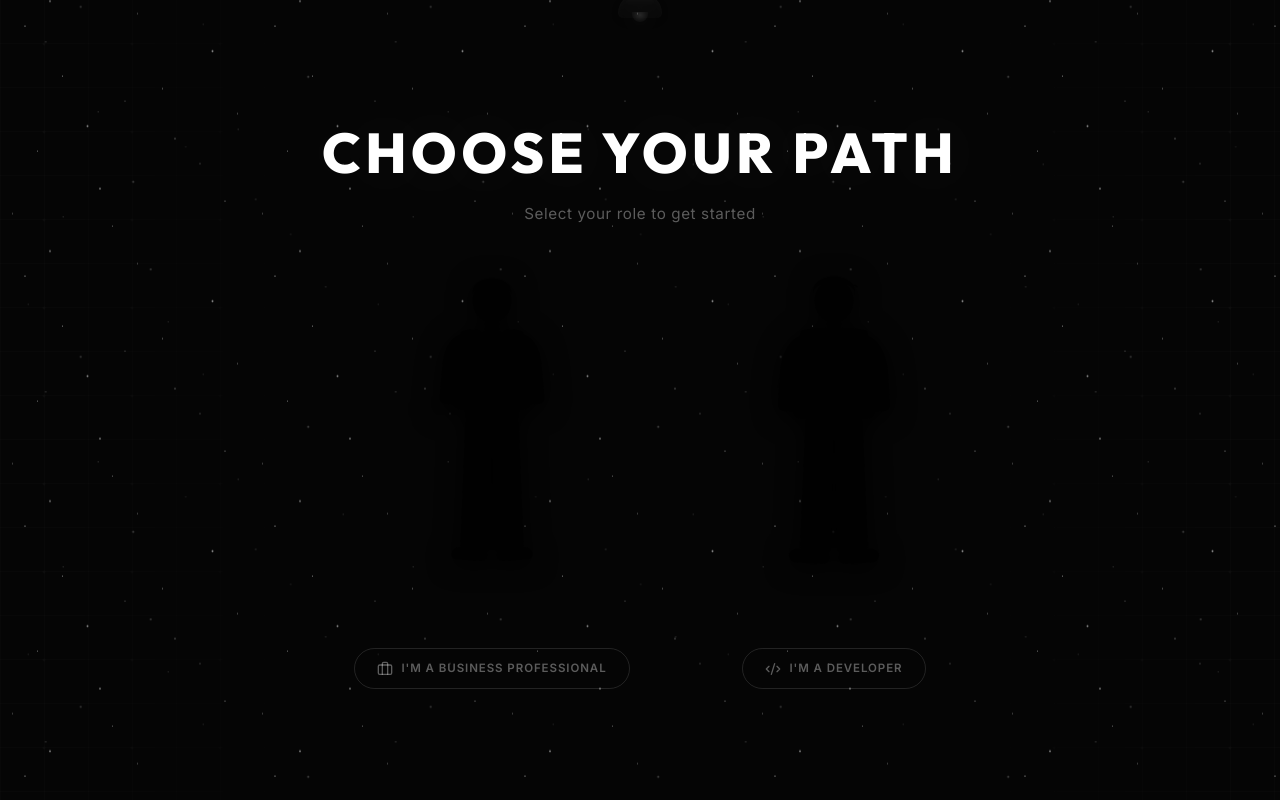
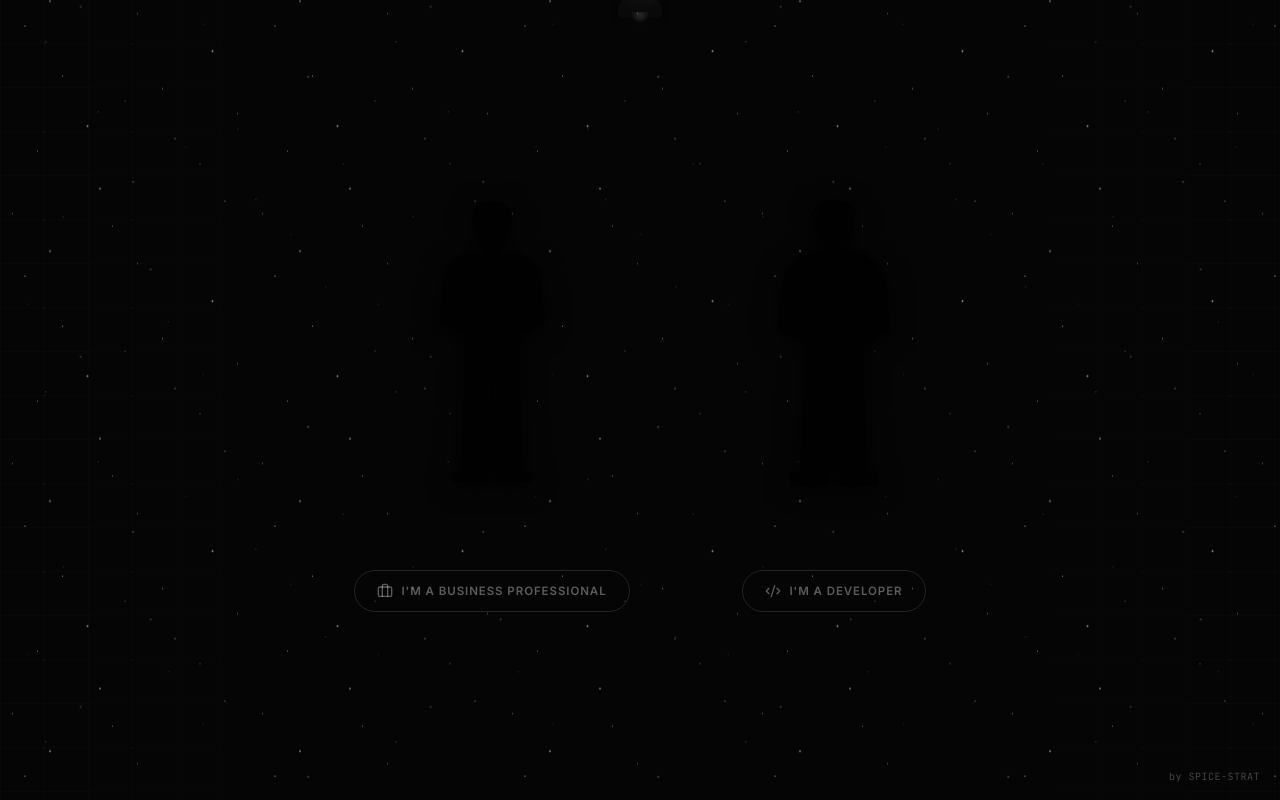
Before and after one commit to Utkarsh4518/FinanzInformatik--AI-x-Business-x-Tech--Spice-Strat, a Next.js app in the folder frontend/: page / in a window 1280 px wide. Built offline with nearby package versions, Linux system fonts and the light colour scheme.

Commit message:
updated landing page

```diff
--- a/frontend/components/landing-page.tsx
+++ b/frontend/components/landing-page.tsx
@@ -157,17 +157,6 @@ export function LandingPage({ onSelect }: LandingPageProps) {
             }}
           />
 
-          {/* Title */}
-          <motion.div
-            className="landing-title-block"
-            initial={{ y: -40, opacity: 0 }}
-            animate={{ y: 0, opacity: 1 }}
-            transition={{ delay: 0.3, duration: 0.6 }}
-          >
-            <h1 className="landing-title">CHOOSE YOUR PATH</h1>
-            <p className="landing-subtitle">Select your role to get started</p>
-          </motion.div>
-
           {/* Figures */}
           <div className="landing-figures">
             {/* Business */}
@@ -217,6 +206,16 @@ export function LandingPage({ onSelect }: LandingPageProps) {
             </motion.div>
           </div>
 
+          {/* Credit */}
+          <motion.span
+            className="absolute bottom-4 right-5 text-[10px] tracking-wider text-white/25 font-mono"
+            initial={{ opacity: 0 }}
+            animate={{ opacity: 1 }}
+            transition={{ delay: 1, duration: 0.8 }}
+          >
+            by SPICE-STRAT
+          </motion.span>
+
         </motion.div>
       ) : (
         <motion.div
--- a/frontend/components/sidebar.tsx
+++ b/frontend/components/sidebar.tsx
@@ -6,11 +6,9 @@ import {
   Circle,
   Clock,
   Code2,
-  ExternalLink,
   Folder,
   GitCommitHorizontal,
   GitFork,
-  Globe,
   Loader2,
   Search,
   Star,
@@ -22,7 +20,6 @@ import { motion } from "framer-motion";
 import { useMode } from "@/lib/mode-context";
 import { Skeleton } from "@/components/ui/skeleton";
 import { fetchRepos, fetchJiraProjects, fetchJiraIssues, fetchCommits } from "@/lib/api";
-import { websites } from "@/lib/mock-data";
 import type { CommitSummary, JiraIssue, JiraProject, MainView, RepoSummary, SidebarTab } from "@/lib/types";
 
 
@@ -42,7 +39,6 @@ const tabs: { id: SidebarTab; label: string; icon: React.ComponentType<{ classNa
   { id: "projects", label: "Projects", icon: Folder },
   { id: "commits", label: "Commits", icon: GitCommitHorizontal },
   { id: "jira", label: "Jira", icon: TicketCheck },
-  { id: "websites", label: "Websites", icon: Globe },
 ];
 
 const statusIcon: Record<string, React.ComponentType<{ className?: string }>> = {
@@ -279,41 +275,6 @@ export function Sidebar({
           </div>
         )}
 
-        {activeTab === "websites" && (
-          <motion.div
-            className="space-y-1 p-3"
-            initial="hidden"
-            animate="show"
-            variants={{ hidden: {}, show: { transition: { staggerChildren: 0.05 } } }}
-          >
-            {websites.map((site) => (
-              <motion.a
-                key={site.url}
-                variants={{ hidden: { opacity: 0, y: 8 }, show: { opacity: 1, y: 0 } }}
-                transition={{ duration: 0.25 }}
-                href={site.url}
-                target="_blank"
-                rel="noopener noreferrer"
-                className="flex items-start gap-2.5 rounded-lg px-3 py-2.5 transition-colors hover:bg-fi-magenta/10"
-              >
-                <div className="mt-0.5 flex h-6 w-6 shrink-0 items-center justify-center rounded-md bg-white/[0.05]">
-                  <Globe className="h-3 w-3 text-fi-text/50" />
-                </div>
-                <div className="min-w-0 flex-1">
-                  <div className="flex items-center gap-1.5">
-                    <span className="text-xs font-medium text-fi-text">{site.name}</span>
-                    <ExternalLink className="h-2.5 w-2.5 text-fi-text/40" />
-                  </div>
-                  <p className="mt-0.5 text-[11px] text-fi-text/40">{site.description}</p>
-                </div>
-                <span className="mt-0.5 rounded-md border border-white/[0.08] bg-white/[0.04] px-1.5 py-0.5 text-[9px] font-medium uppercase tracking-wider text-fi-text/40">
-                  {site.category}
-                </span>
-              </motion.a>
-            ))}
-          </motion.div>
-        )}
-
         {activeTab === "jira" && (
           <div className="flex flex-col">
             {/* Project selector */}
--- a/frontend/lib/types.ts
+++ b/frontend/lib/types.ts
@@ -115,5 +115,5 @@ export type ExplainCommitResponse = {
   mode: string;
 };
 
-export type SidebarTab = "projects" | "websites" | "jira" | "commits";
+export type SidebarTab = "projects" | "jira" | "commits";
 export type MainView = "dashboard" | "project-detail" | "chat" | "jira" | "commit-detail";
```
Also changed, not shown: 1 other file (tests, documents, lock files or other folders).
